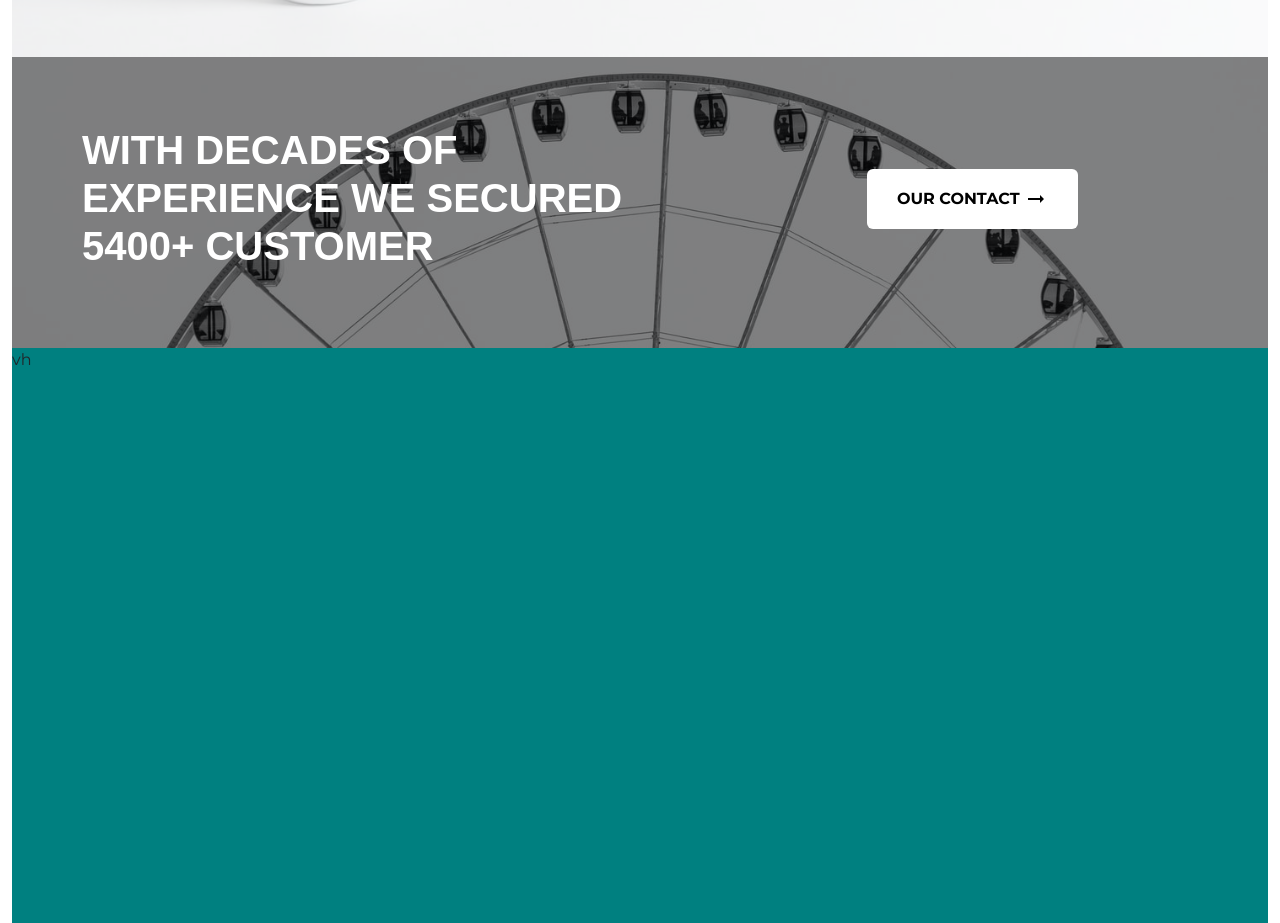
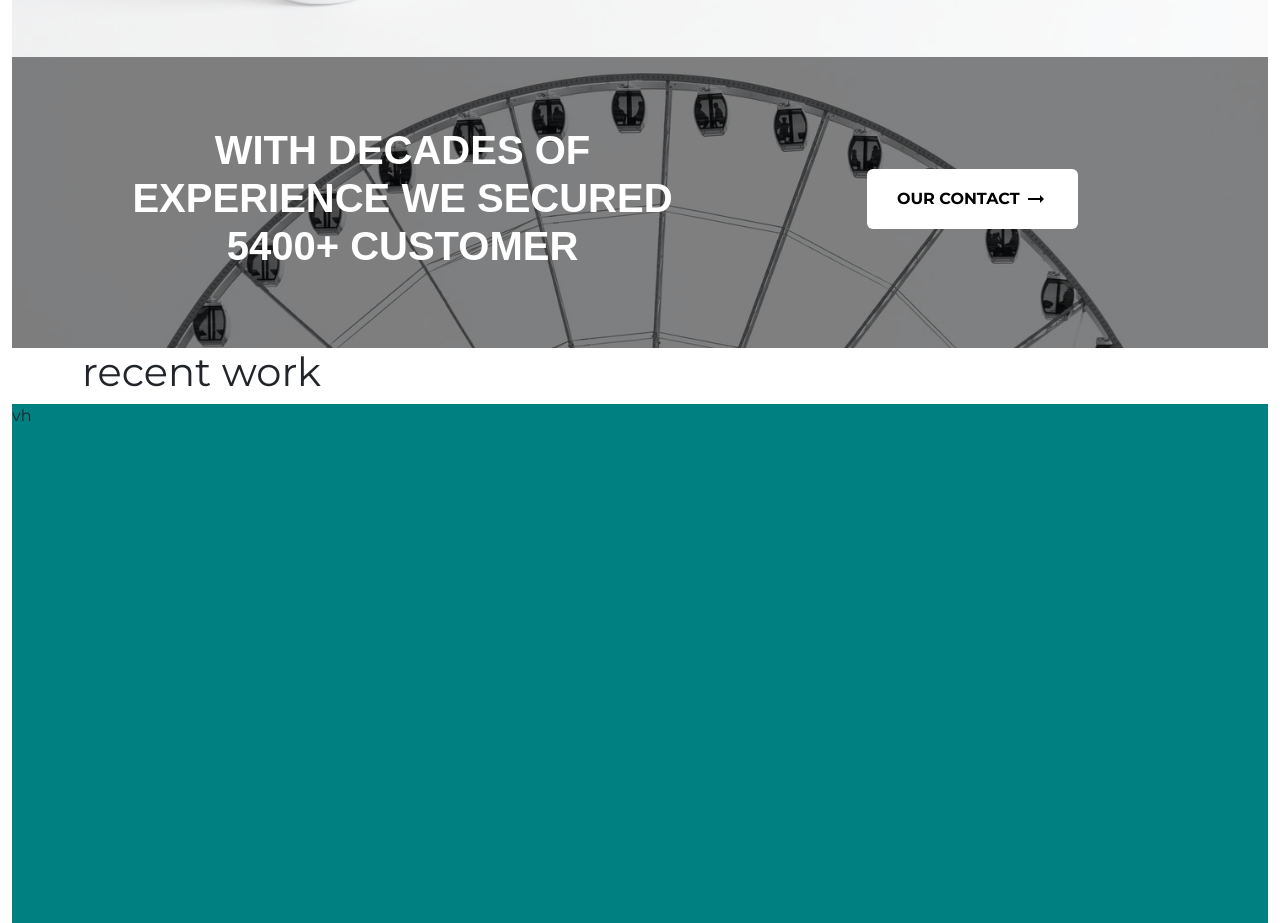
Before and after one commit to shamil-am/ministorcopy, a React (Create React App) app: page / in a window 1280 px wide. Shown: the part 2680-3603 px from the top of the page. Built offline with nearby package versions, Linux system fonts and the light colour scheme.

Commit message:
secured customer text responsived

```diff
--- /dev/null
+++ b/src/components/OurRecentWork/RecentWork.js
@@ -0,0 +1,14 @@
+import React from 'react'
+
+function RecentWork() {
+    return (
+        <div className="recentWork">
+            <div className="container">
+                <h1>recent work</h1>
+            </div>
+
+        </div>
+    )
+}
+
+export default RecentWork
--- a/src/components/SecuredCustomer/securedCustomer.scss
+++ b/src/components/SecuredCustomer/securedCustomer.scss
@@ -1,4 +1,4 @@
-@import '../../common/common.scss';
+@import "../../common/common.scss";
 ///////
 .securedCustomer {
   padding: 4rem 0;
@@ -26,6 +26,7 @@
       font-weight: 700;
       font-family: "Space Grotesk", sans-serif;
       font-size: 2.5rem;
+      text-align: center;
     }
     .ourContactBtn {
       margin: 3rem 0;
@@ -41,7 +42,7 @@
         font-weight: bold;
         position: relative;
         overflow: hidden;
-          transition: all .4s;
+        transition: all 0.4s;
         &::before {
           content: "";
           height: 0;
@@ -51,7 +52,7 @@
           left: 0;
           bottom: 0;
           z-index: -1;
-            transition: all .3s ease-in-out;
+          transition: all 0.3s ease-in-out;
         }
         &::after {
           content: "";
@@ -73,3 +74,58 @@
     }
   }
 }
+
+/* Extra small devices (phones, 600px and down) */
+@media only screen and (max-width: 600px) {
+  .securedCustomer {
+    .container {
+      h2 {
+        font-size: 1rem;
+      }
+    }
+  }
+}
+
+/* Small devices (portrait tablets and large phones, 600px and up) */
+@media only screen and (min-width: 600px) {
+  .securedCustomer {
+    .container {
+      h2 {
+        font-size: 1rem;
+      }
+    }
+  }
+}
+
+/* Medium devices (landscape tablets, 768px and up) */
+@media only screen and (min-width: 768px) {
+  .securedCustomer {
+    .container {
+      h2 {
+        font-size: 1.5rem;
+      }
+    }
+  }
+}
+
+/* Large devices (laptops/desktops, 992px and up) */
+@media only screen and (min-width: 992px) {
+  .securedCustomer {
+    .container {
+      h2 {
+        font-size: 2rem;
+      }
+    }
+  }
+}
+
+/* Extra large devices (large laptops and desktops, 1200px and up) */
+@media only screen and (min-width: 1200px) {
+  .securedCustomer {
+    .container {
+      h2 {
+        font-size: 2.5rem;
+      }
+    }
+  }
+}
--- a/src/pages/Home.js
+++ b/src/pages/Home.js
@@ -5,6 +5,7 @@ import CleanDesign from "../components/AboutCompany/CleanDesign";
 import About from "../components/AboutCompany/About";
 import Services from "../components/OurServices/Services";
 import SecuredCustomer from "../components/SecuredCustomer/SecuredCustomer";
+import RecentWork from "../components/OurRecentWork/RecentWork";
 ///////
 function Home() {
   return (
@@ -15,6 +16,7 @@ function Home() {
       <About/>
       <Services/>
       <SecuredCustomer/>
+      <RecentWork/>
     </>
   );
 }
```
Lines whose indentation alone changed are shown as unchanged.
